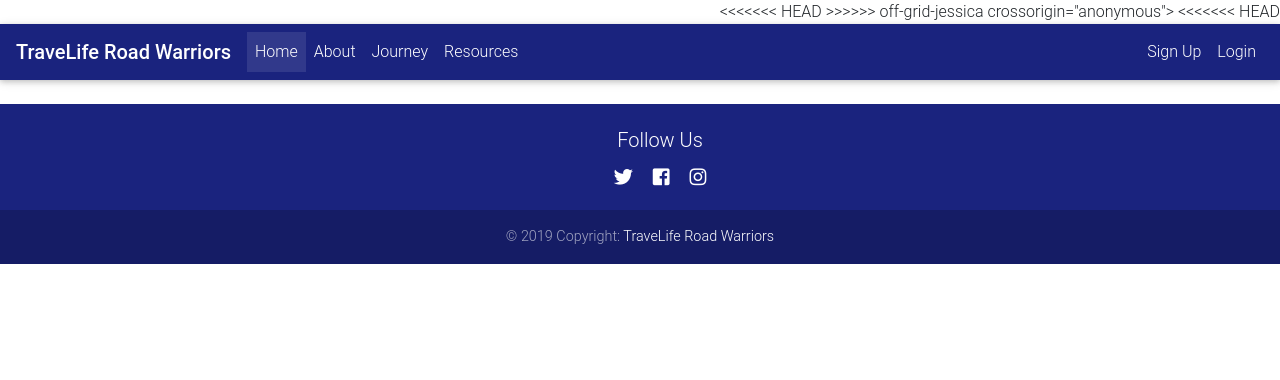
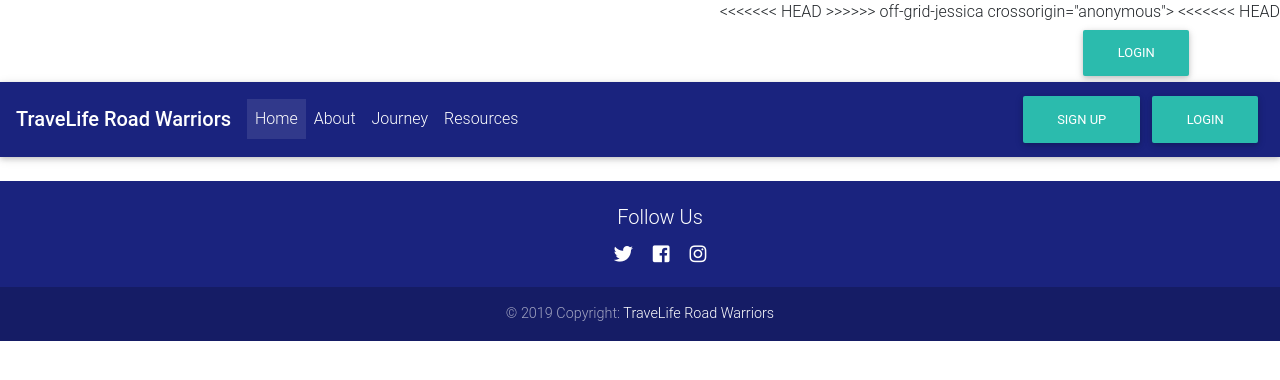
Before and after one commit to jterry149/off-grid, a React (Create React App) app in the folder client/: page /map in a window 1280 px wide. Shown: the top 380 px of the page. Built offline with nearby package versions, Linux system fonts and the light colour scheme.

Commit message:
updated navbar

```diff
--- a/client/src/components/Navbar/NavbarMDB.js
+++ b/client/src/components/Navbar/NavbarMDB.js
@@ -2,19 +2,36 @@ import React, { Component } from "react";
 import PropTypes from 'prop-types';
 import { connect } from 'react-redux';
 import {
-    MDBNavbar, MDBNavbarBrand, MDBNavbarNav, MDBNavItem, MDBNavLink, MDBNavbarToggler, MDBCollapse, } from "mdbreact";
+  MDBNavbar, MDBNavbarBrand, MDBNavbarNav, MDBNavItem, MDBNavLink, MDBNavbarToggler, MDBCollapse, MDBBtn
+} from "mdbreact";
 
 // Required Files
 import { logoutUser } from '../../actions/authActions';
-
+import Login from '../Login/LoginMDB';
+import Signup from '../Signup/SignupMDB'
 
 class Navbar extends Component {
   state = {
-        isOpen: false
+    loginModal: false,
+    signupModal: false,
+
+  };
+
+
+  toggleLoginModal = () => {
+    this.setState({
+      loginModal: !this.state.loginModal
+    });
+  };
+
+  toggleSignupModal = () => {
+    this.setState({
+      signupModal: !this.state.signupModal
+    });
   };
 
   // Event function to handle logout
-    onLogoutClick(event){
+  onLogoutClick(event) {
     event.preventDefault();
     //this.props.clearCurrentProfile();
     this.props.logoutUser();
@@ -45,7 +62,7 @@ class Navbar extends Component {
           <a
             href=" "
             onClick={this.onLogoutClick.bind(this)}
-            className= {MDBNavLink}
+            className={MDBNavLink}
           >
             <img
               className="rounded-circle"
@@ -63,18 +80,26 @@ class Navbar extends Component {
     const guestLinks = (
       <MDBNavbarNav >
         <MDBNavItem >
-        <MDBNavLink to="/register">
-          Sign Up
-        </MDBNavLink>
+          <MDBBtn onClick={() => this.toggleSignupModal()}>Sign up</MDBBtn>
         </MDBNavItem>
         <MDBNavItem>
-        <MDBNavLink to="/login">
-          Login
-        </MDBNavLink>
+          <MDBBtn onClick={() => this.toggleLoginModal()}>Login</MDBBtn>
         </MDBNavItem>
       </MDBNavbarNav>
     );
     return (
+      <div>
+        <Login modal={this.state.loginModal}
+          toggle={this.toggleLoginModal}
+          toggleOtherModal={this.toggleSignupModal}
+
+        />
+        <Signup
+          modal={this.state.signupModal}
+          toggle={this.toggleSignupModal}
+          toggleOtherModal={this.toggleLoginModal}
+        />
+
         <MDBNavbar color="indigo darken-4" dark expand="md">
           <MDBNavbarBrand>
             <strong className="white-text">TraveLife Road Warriors</strong>
@@ -100,6 +125,7 @@ class Navbar extends Component {
             </MDBNavbarNav>
           </MDBCollapse>
         </MDBNavbar>
+      </div>
     );
   }
 }
```
Lines whose indentation alone changed are shown as unchanged.
